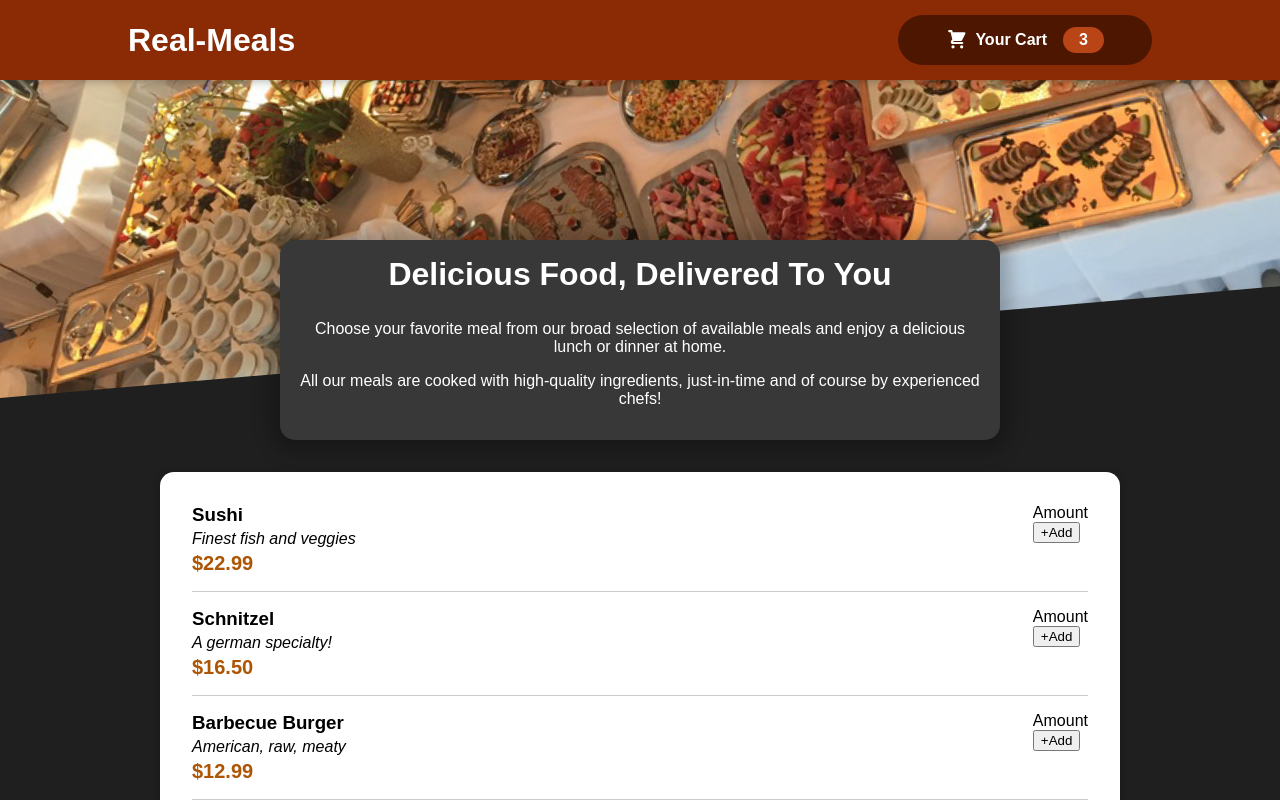
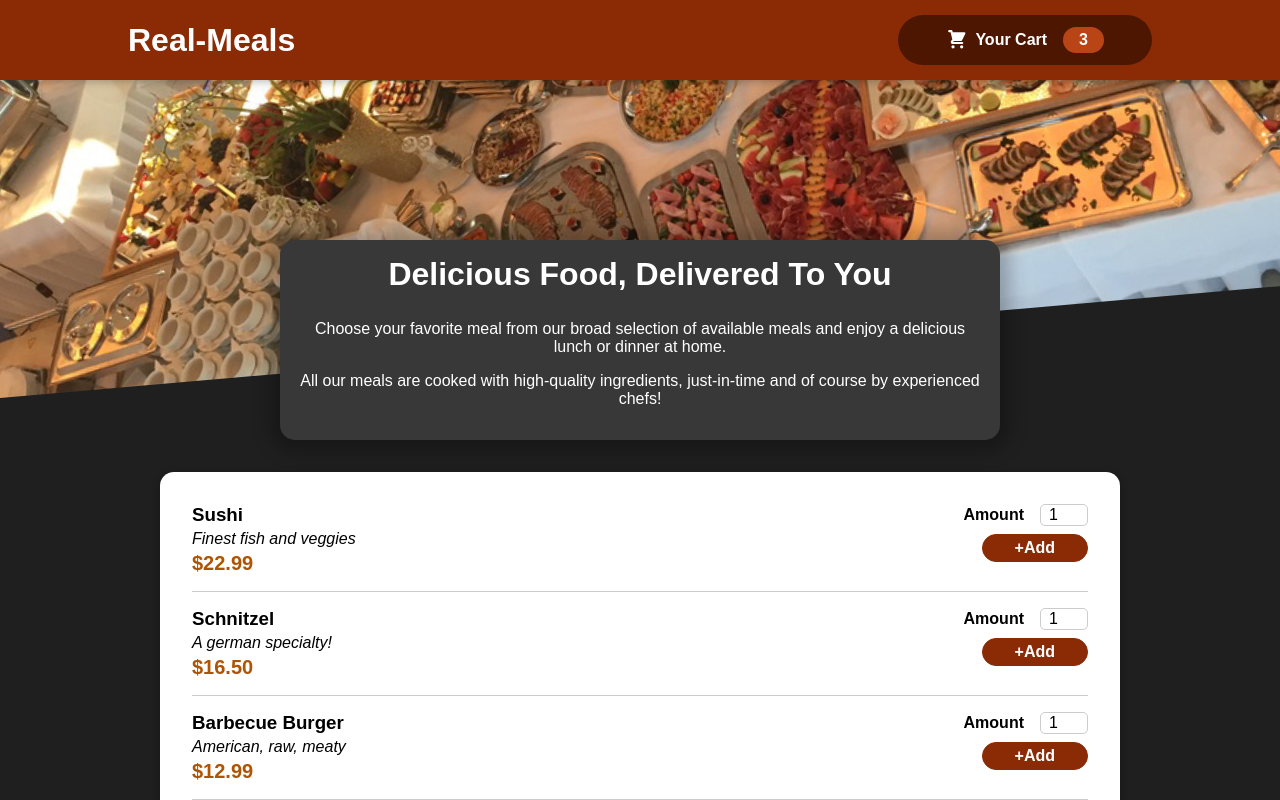
Before and after one commit to dmcdante007/Food-order-App, a React (Create React App) app: page / in a window 1280 px wide. Shown: the top 800 px of the page. Built offline with nearby package versions, Linux system fonts and the light colour scheme.

Commit message:
'Update-cart-button'

```diff
--- a/src/components/Meals/MealItem/MealItemForm.js
+++ b/src/components/Meals/MealItem/MealItemForm.js
@@ -1,12 +1,25 @@
 import React from "react";
-import classes from './MealItemForm.module.css'
+import classes from "./MealItemForm.module.css";
+import Input from "../../UI/Input";
 
-const MealItemForm = (props)=>{
+const MealItemForm = (props) => {
+  return (
+    <form className={classes.form}>
+      <Input
+        label="Amount"
+        input={{
+          id: "amount",
+          type: "number",
+          min: "1",
+          max: "5",
+          step: "1",
+          defaultValue: "1",
+        }}
+      />
 
-    return <div>
-    Amount{props.countis}<br/>
-    <button onClick={props.onClickingAdd}>+Add</button>
-</div>
-}
+      <button onClick={props.onClickingAdd}>+Add</button>
+    </form>
+  );
+};
 
 export default MealItemForm;
--- a/src/components/Meals/MealItem/MealItemForm.module.css
+++ b/src/components/Meals/MealItem/MealItemForm.module.css
@@ -0,0 +1,20 @@
+.form {
+    text-align: right;
+  }
+
+  .form button {
+    font: inherit;
+    cursor: pointer;
+    background-color: #8a2b06;
+    border: 1px solid #8a2b06;
+    color: white;
+    padding: 0.25rem 2rem;
+    border-radius: 20px;
+    font-weight: bold;
+  }
+
+  .form button:hover,
+  .form button:active {
+    background-color: #641e03;
+    border-color: #641e03;
+  }
--- /dev/null
+++ b/src/components/UI/Input.js
@@ -0,0 +1,11 @@
+import React from "react";
+import classes from './Input.module.css'
+
+const Input = (props) => {
+    return <div className={classes.input}>
+        <label htmlFor={props.input.id} >{props.label}</label>
+        <input {...props.input}/>
+    </div>
+}
+
+export default Input;
--- /dev/null
+++ b/src/components/UI/Input.module.css
@@ -0,0 +1,18 @@
+.input {
+    display: flex;
+    align-items: center;
+    margin-bottom: 0.5rem;
+  }
+
+  .input label {
+    font-weight: bold;
+    margin-right: 1rem;
+  }
+
+  .input input {
+    width: 3rem;
+    border-radius: 5px;
+    border: 1px solid #ccc;
+    font: inherit;
+    padding-left: 0.5rem;
+  }
```
